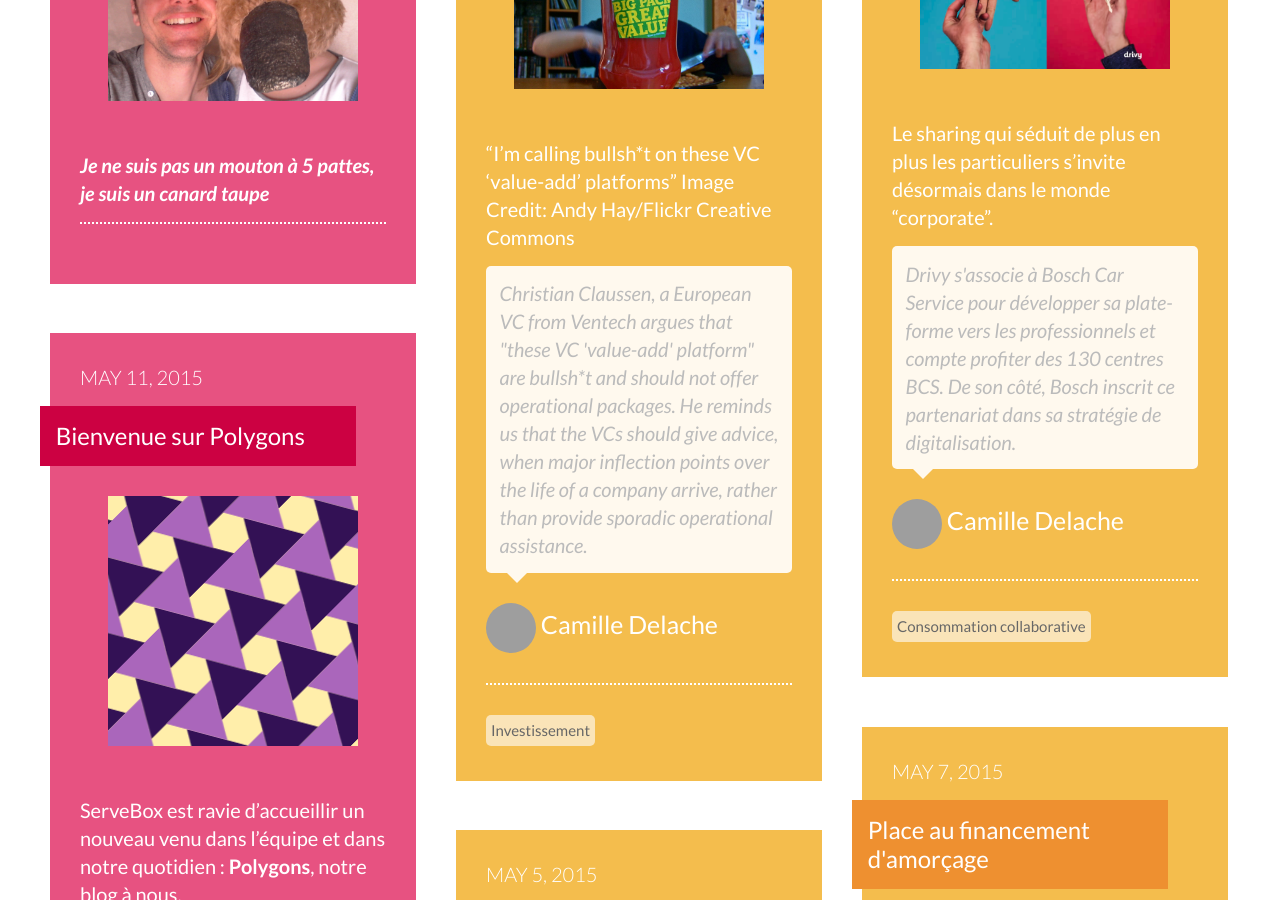
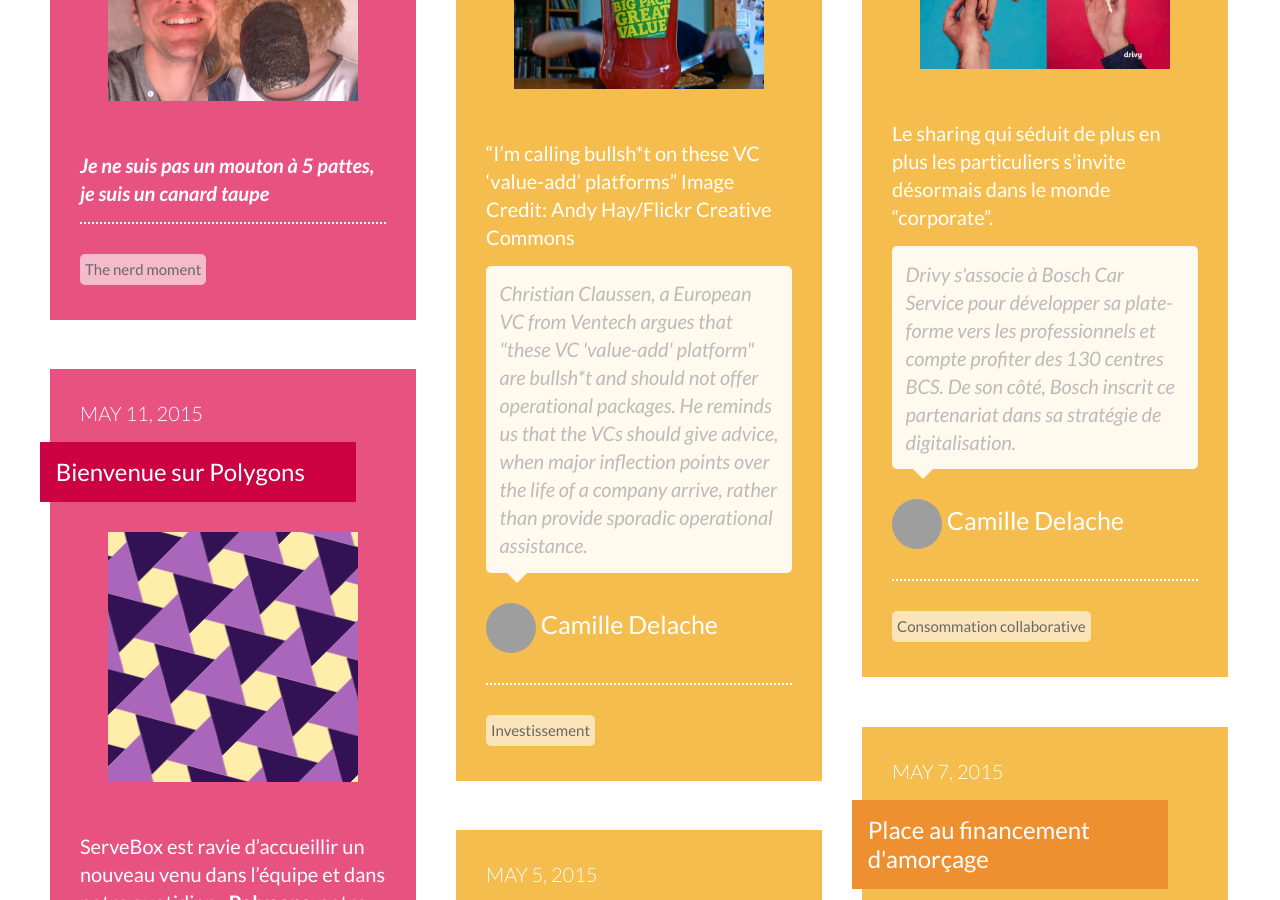
Before and after one commit to servebox/servebox.github.io, a Jekyll site: the page built from index.html, in a window 1280 px wide and 900 px high, scrolled down 876 px. Built offline with Jekyll 4.4.1, drawn with Linux system fonts in a browser that asks for light colours; grey boxes are pictures that could not be loaded.

Commit message:
Add tag on article

```diff
--- a/_posts/2015-05-27-duckmole.md
+++ b/_posts/2015-05-27-duckmole.md
@@ -2,7 +2,8 @@
 layout: post
 title:  "L'Ornithorynque et le vieux développeur"
 date:   2015-05-27 11:00:15
-
+tags:
+  - nerd-moment
 author: duckmole
 thumbnail: /images/ornithorynque.jpg
 ---
```
